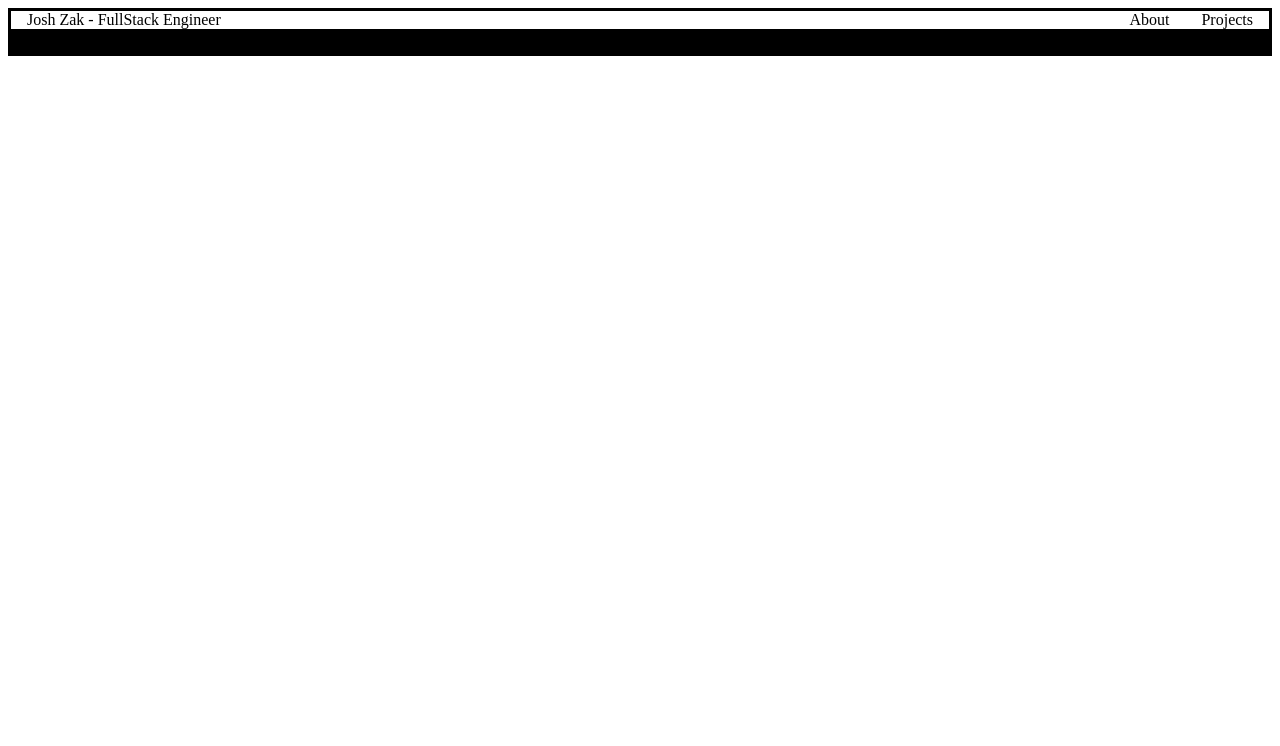
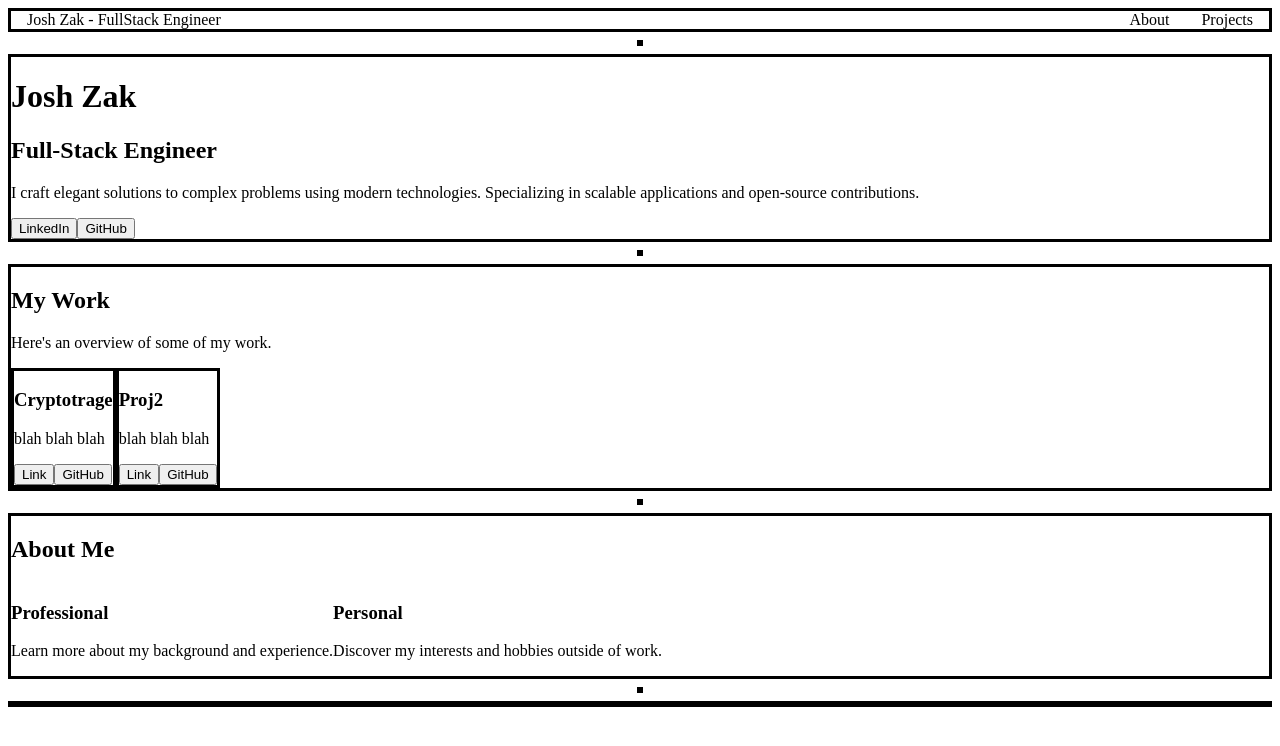
Before and after one commit to Josh-Zak/Portfolio, a Vue app: page / in a window 1280 px wide. Shown: the top 746 px of the page. Built offline with nearby package versions, Linux system fonts and the light colour scheme.

Commit message:
Continued templating

```diff
--- a/src/App.vue
+++ b/src/App.vue
@@ -9,15 +9,43 @@
             <div class="projects">Projects</div>
         </div>
     </div>
-    <div class="section1">
-
+    <hr>
+    <div id="sec1" class="section">
+        <h1>Josh Zak</h1>
+        <h2>Full-Stack Engineer</h2>
+        <p>
+            I craft elegant solutions to complex problems using modern technologies.
+            Specializing in scalable applications and open-source contributions.
+        </p>
+        <div class="buttons">
+            <button class="linkedin">LinkedIn</button>
+            <button class="github">GitHub</button>
+        </div>
     </div>
-    <div class="section2">
-
+    <hr>
+    <div id="sec2" class="section">
+        <h2>My Work</h2>
+        <p>Here's an overview of some of my work.</p>
+        <div class="projects">
+            <Project name="Cryptotrage" desc="blah blah blah" link="dummy" github="dummy"/>
+            <Project name="Proj2" desc="blah blah blah" link="dummy" github="dummy"/>
+        </div>
     </div>
-    <div class="section3">
-
+    <hr>
+    <div id="sec3" class="section">
+        <h2>About Me</h2>
+        <div class="aboutDetails">
+            <div class="professional">
+                <h3>Professional</h3>
+                <p>Learn more about my background and experience.</p>
+            </div>
+            <div class="personal">
+                <h3>Personal</h3>
+                <p>Discover my interests and hobbies outside of work.</p>
+            </div>
+        </div>
     </div>
+    <hr>
     <div class="footer">
 
     </div>
@@ -25,12 +53,31 @@
 </template>
 
 
+<script>
+    import Project from "@/Project.vue";
 
+
+    export default{
+        components: {
+            Project
+        }
+    }
+
+
+
+</script>
 
 
 
 
 <style>
+
+/*
+Background White
+Primary 214687
+Secondary 83ABE4
+Tertiary4688E0
+*/
 
 *,
 *::before,
@@ -59,4 +106,17 @@
     gap: 2rem;
 }
 
+.projects{
+    display: flex;
+}
+
+#sec3{
+    display: flex;
+    flex-direction: column;
+}
+
+.aboutDetails{
+    display: flex;
+}
+
 </style>
--- /dev/null
+++ b/src/Project.vue
@@ -0,0 +1,32 @@
+<template>
+    <div class="projectContainer">
+        <h3>{{ name }}</h3>
+        <p>{{ desc }}</p>
+        <div class="buttons">
+            <button class="link">Link</button>
+            <button class="github">GitHub</button>
+        </div>
+    </div>
+</template>
+
+
+
+<script>
+export default{
+    name: "Project",
+    props:{
+        name: String,
+        desc: String,
+        link: String,
+        github: String
+    }
+}
+</script>
+
+
+<style>
+.projectContainer{
+    border: solid black;
+
+}
+</style>
--- a/vite.config.js
+++ b/vite.config.js
@@ -15,4 +15,9 @@ export default defineConfig({
       '@': fileURLToPath(new URL('./src', import.meta.url))
     },
   },
+  server: {
+    watch: {
+      usePolling: true
+    }
+  },
 })
```
